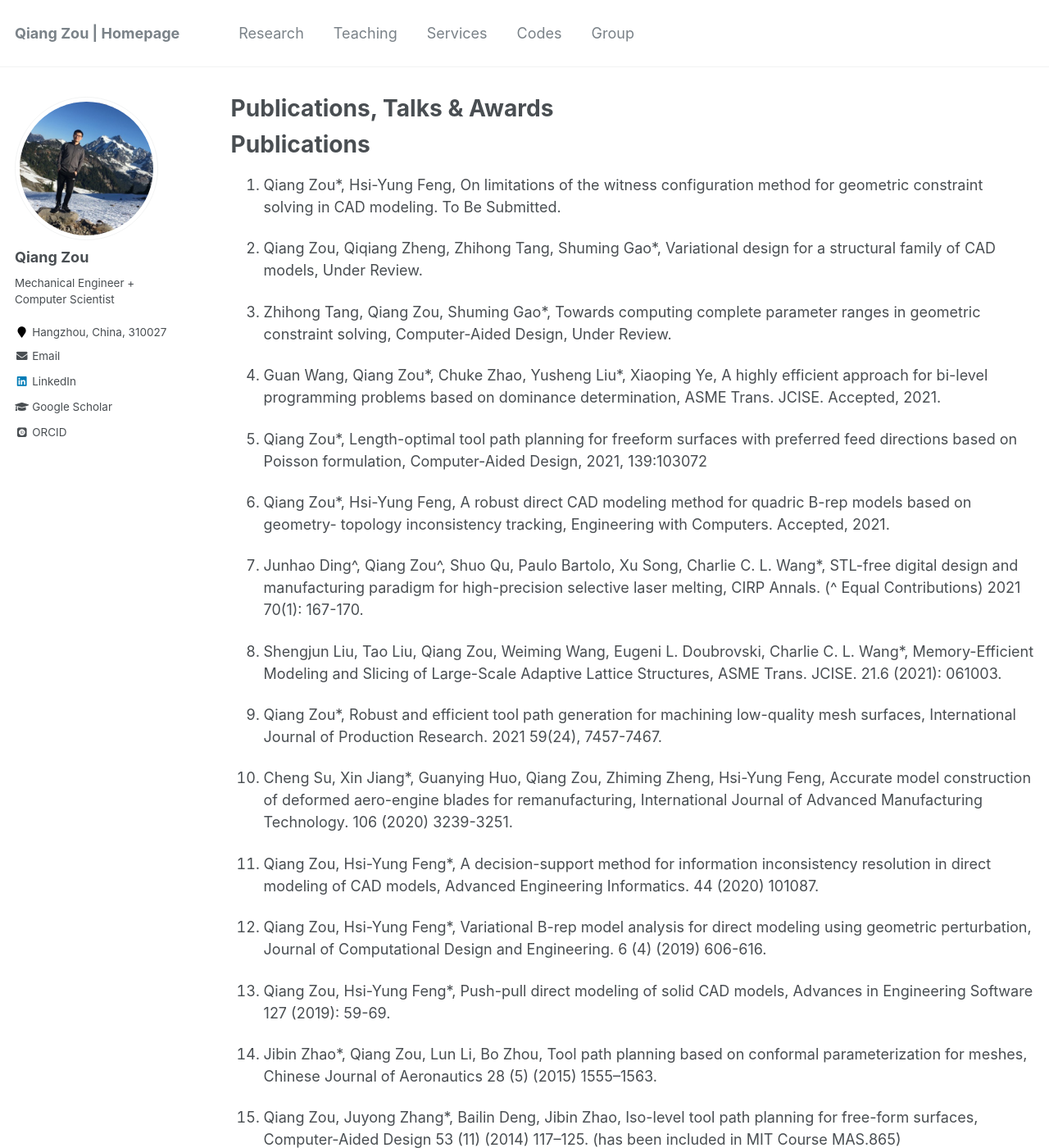
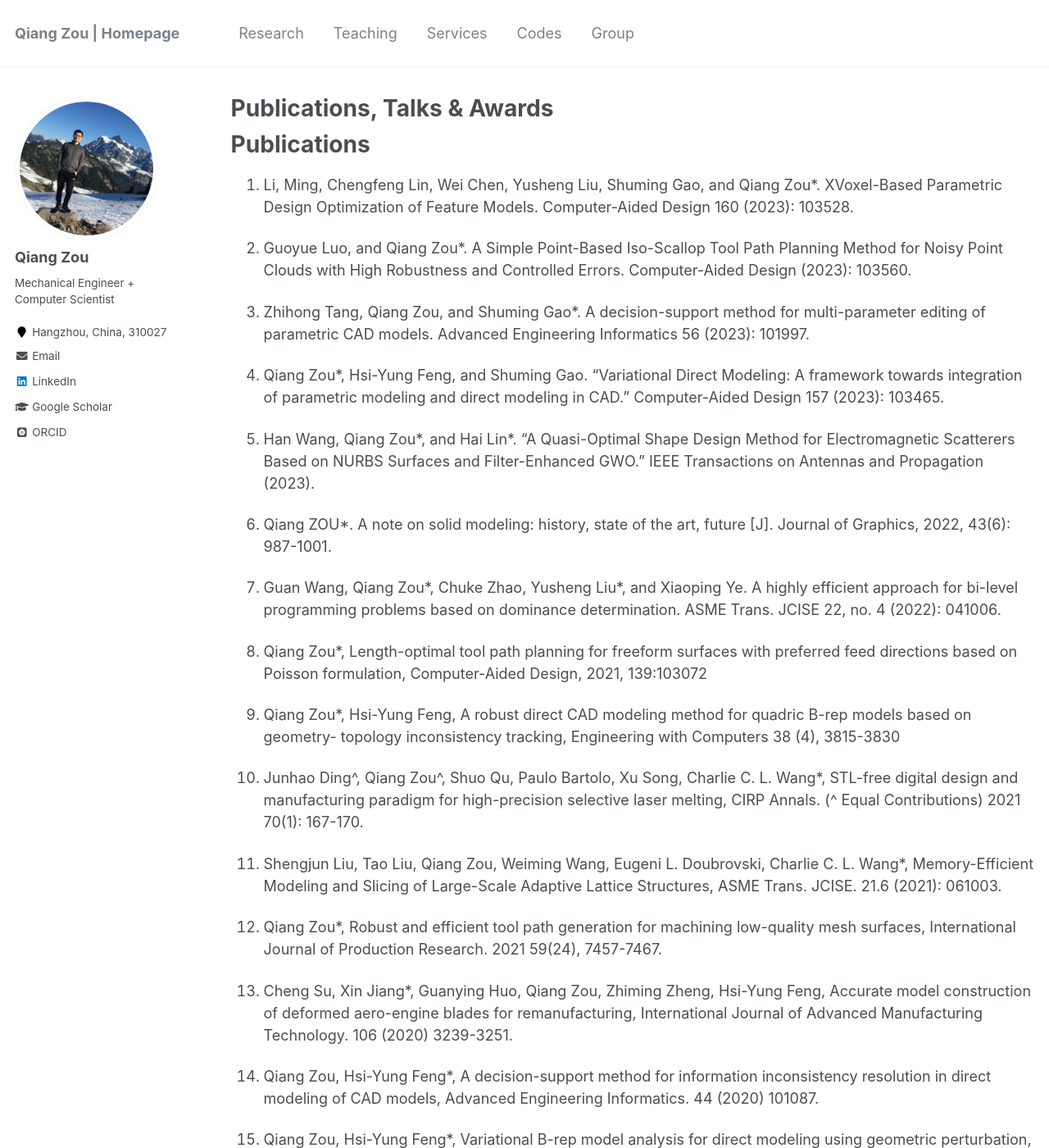
Before and after one commit to Qiang-Zou/Qiang-Zou.github.io, a Jekyll site: the page built from _pages/research.md, in a window 1280 px wide and 1400 px high. Shown: the whole window at 82% size. Built offline with Jekyll 4.4.1, drawn with Linux system fonts in a browser that asks for light colours; some web fonts are replaced.

Commit message:
Update research.md

```diff
--- a/_pages/research.md
+++ b/_pages/research.md
@@ -18,17 +18,23 @@ Publications
 {% if author.googlescholar %}
   You can also find my articles at <u><a href="{{author.googlescholar}}">my Google Scholar profile</a>.</u>
 {% endif %}
-1. Qiang Zou*, Hsi-Yung Feng, On limitations of the witness configuration method for geometric constraint solving in CAD modeling. To Be Submitted.
+1. Li, Ming, Chengfeng Lin, Wei Chen, Yusheng Liu, Shuming Gao, and Qiang Zou*. XVoxel-Based Parametric Design Optimization of Feature Models. Computer-Aided Design 160 (2023): 103528.
 
-1. Qiang Zou, Qiqiang Zheng, Zhihong Tang, Shuming Gao*, Variational design for a structural family of CAD models, Under Review.
+1. Guoyue Luo, and Qiang Zou*. A Simple Point-Based Iso-Scallop Tool Path Planning Method for Noisy Point Clouds with High Robustness and Controlled Errors. Computer-Aided Design (2023): 103560.
 
-1. Zhihong Tang, Qiang Zou, Shuming Gao*, Towards computing complete parameter ranges in geometric constraint solving, Computer-Aided Design, Under Review.
+1. Zhihong Tang, Qiang Zou, and Shuming Gao*. A decision-support method for multi-parameter editing of parametric CAD models. Advanced Engineering Informatics 56 (2023): 101997.
 
-1. Guan Wang, Qiang Zou\*, Chuke Zhao, Yusheng Liu\*, Xiaoping Ye, A highly efficient approach for bi-level programming problems based on dominance determination, ASME Trans. JCISE. Accepted, 2021.
+1. Qiang Zou*, Hsi-Yung Feng, and Shuming Gao. "Variational Direct Modeling: A framework towards integration of parametric modeling and direct modeling in CAD." Computer-Aided Design 157 (2023): 103465.
+
+1. Han Wang, Qiang Zou\*, and Hai Lin\*. "A Quasi-Optimal Shape Design Method for Electromagnetic Scatterers Based on NURBS Surfaces and Filter-Enhanced GWO." IEEE Transactions on Antennas and Propagation (2023).
+
+1. Qiang ZOU*. A note on solid modeling: history, state of the art, future [J]. Journal of Graphics, 2022, 43(6): 987-1001.
+
+1. Guan Wang, Qiang Zou\*, Chuke Zhao, Yusheng Liu\*, and Xiaoping Ye. A highly efficient approach for bi-level programming problems based on dominance determination. ASME Trans.  JCISE 22, no. 4 (2022): 041006.
 
 1. Qiang Zou*, Length-optimal tool path planning for freeform surfaces with preferred feed directions based on Poisson formulation, Computer-Aided Design, 2021, 139:103072
 
-1. Qiang Zou*, Hsi-Yung Feng, A robust direct CAD modeling method for quadric B-rep models based on geometry- topology inconsistency tracking, Engineering with Computers. Accepted, 2021.
+1. Qiang Zou*, Hsi-Yung Feng, A robust direct CAD modeling method for quadric B-rep models based on geometry- topology inconsistency tracking, Engineering with Computers 38 (4), 3815-3830
 
 1. Junhao Ding^, Qiang Zou^, Shuo Qu, Paulo Bartolo, Xu Song, Charlie C. L. Wang*, STL-free digital design and manufacturing paradigm for high-precision selective laser melting, CIRP Annals. (^ Equal Contributions) 2021 70(1): 167-170.
 
```
